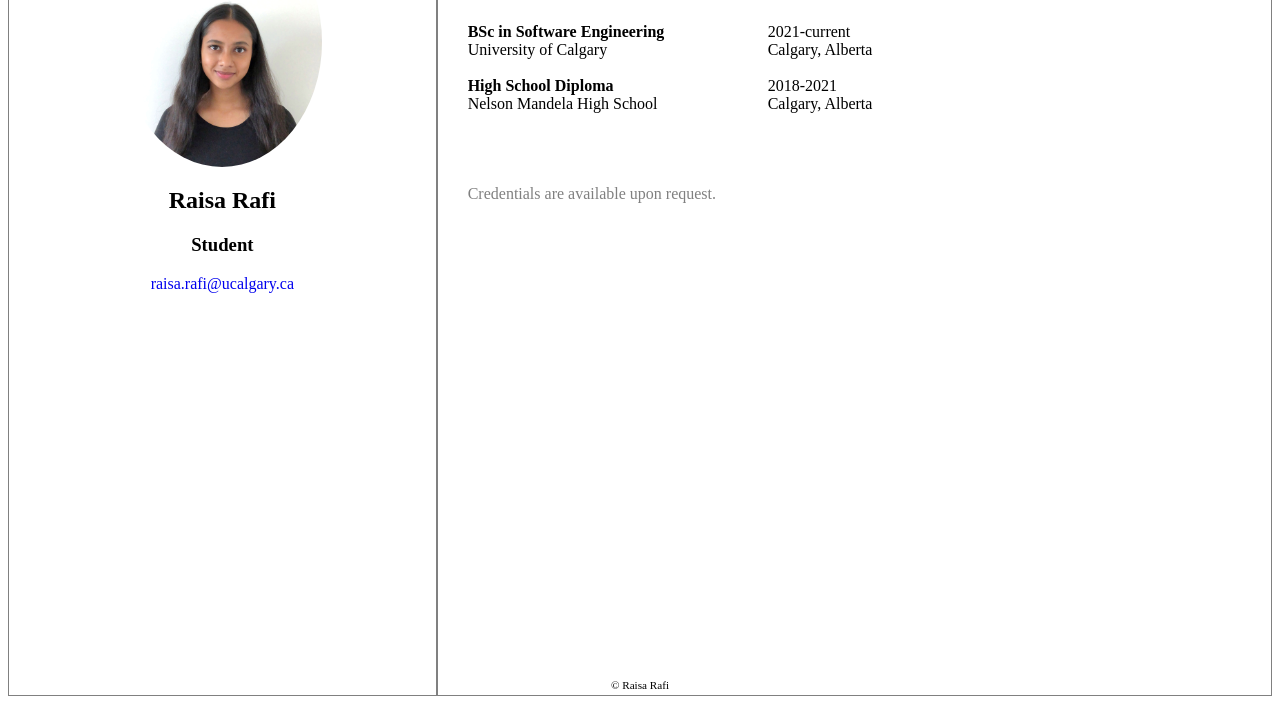
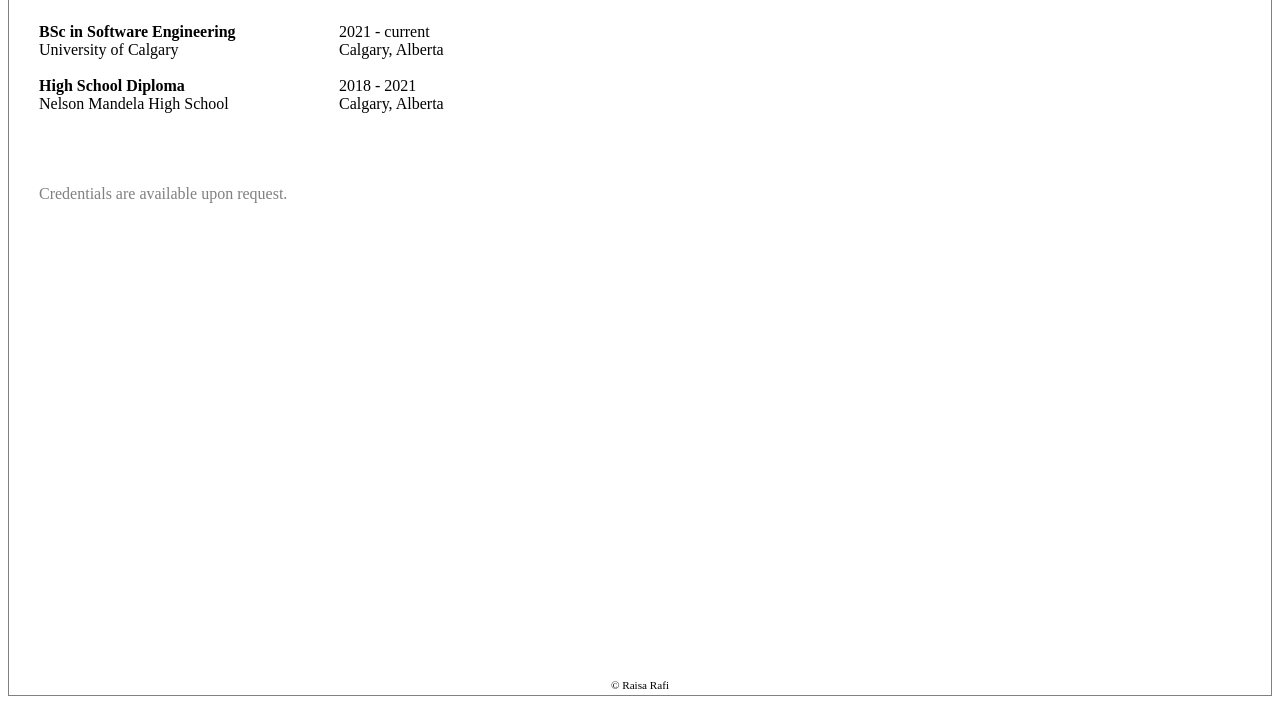
Before and after one commit to raisarafi1/raisarafi1.github.io, a plain HTML site: page education.html in a window 1280 px wide. Shown: the part 161-885 px from the top of the page. Drawn offline with Linux system fonts and the light colour scheme.

Commit message:
mistakenly commited experience last commit, this is actual change to education page

```diff
--- a/education.html
+++ b/education.html
@@ -19,19 +19,6 @@
     </nav>
 
     <div class="container">
-        <div class="one-third">
-            <div style="align-content: center" class="circle-image">
-                <img src="image0.jpeg" alt="photo">
-            </div>
-            <h2>
-                Raisa Rafi
-            </h2>
-            <h3>
-                Student
-            </h3>
-            <p><a class="link-appearance" href="https://outlook.live.com/owa/" target="_blank">raisa.rafi@ucalgary.ca</a></p>
-        </div>
-
         <div class="two-thirds">
             <h1>
                 Education
@@ -46,7 +33,7 @@
                 </p>
             </div>
             <div style="width: 250px; float:left; height:100px">
-                <p>2021-current<br>Calgary, Alberta<br><br>2018-2021<br>Calgary, Alberta</p>
+                <p>2021 - current<br>Calgary, Alberta<br><br>2018 - 2021<br>Calgary, Alberta</p>
             </div>
             <br><br><br><br><br>
             <br><br><br><br>
```
